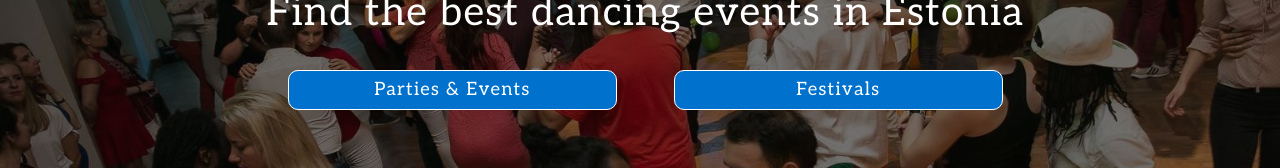
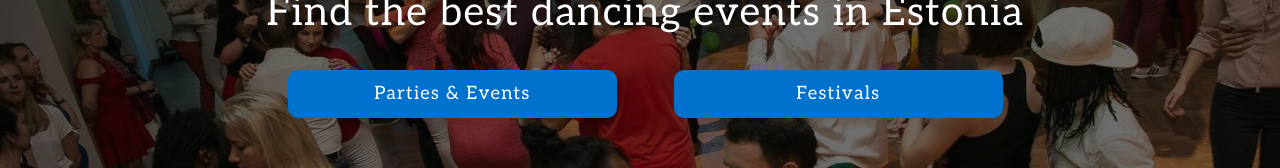
Before and after one commit to rrorrolfo/danceEstoniaClient, a React (Create React App) app in the folder client/: page /events in a window 1280 px wide. Shown: the part 139-307 px from the top of the page. Built offline with nearby package versions, Linux system fonts and the light colour scheme; no server answers.

Commit message:
Optimized ctas styling

```diff
--- a/client/src/components/jumbotron/jumbotron.css
+++ b/client/src/components/jumbotron/jumbotron.css
@@ -38,12 +38,14 @@
   flex-basis: 45%;
   margin-top: 25px;
   border-radius: 10px;
-  border: 1px solid #fff;
+  width: 282px;
+  margin-right: auto;
+  margin-left: auto;
 }
 
 .category-cta a {
   display: block;
-  padding: 5px 0;
+  padding: 10px 0;
   font-size: 1.15rem;
   color: #fff;
   text-decoration: none;
@@ -91,4 +93,7 @@
   .category-cta:first-child {
     margin-right: 5%;
   }
+  .category-cta:last-child {
+    margin-left: 0;
+  }
 }
```
